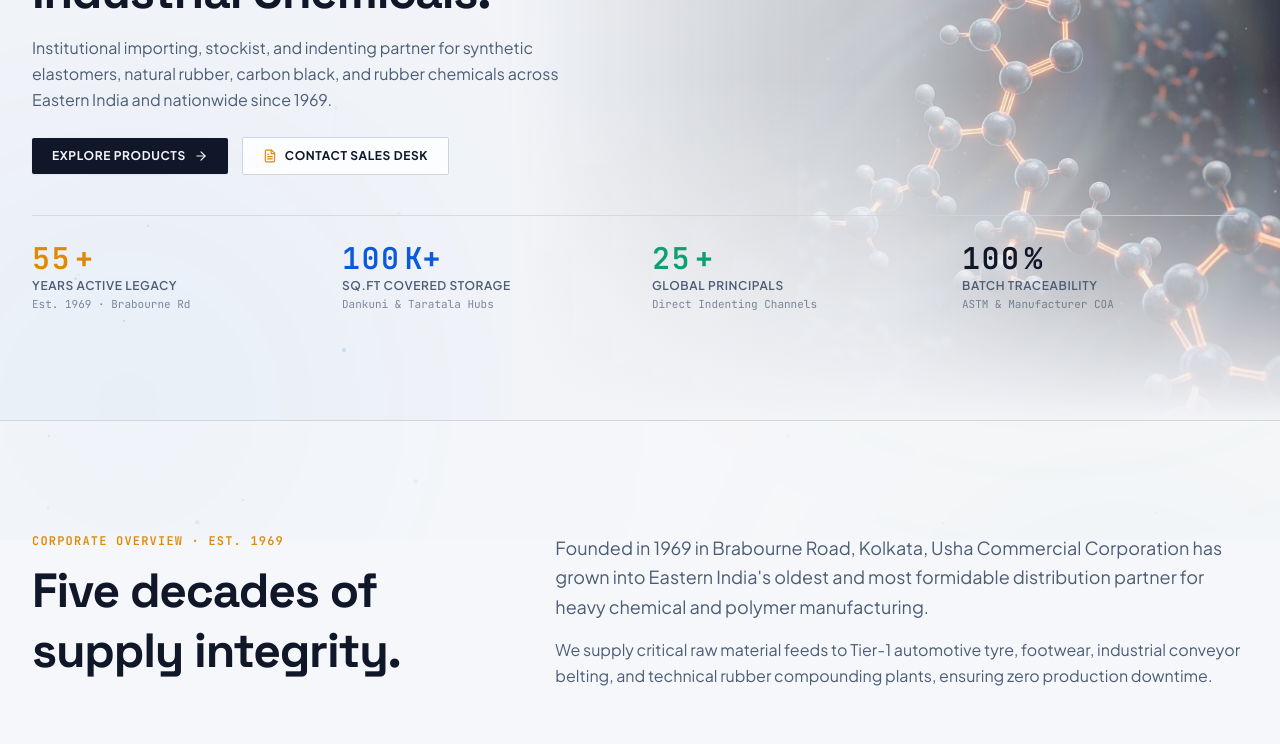
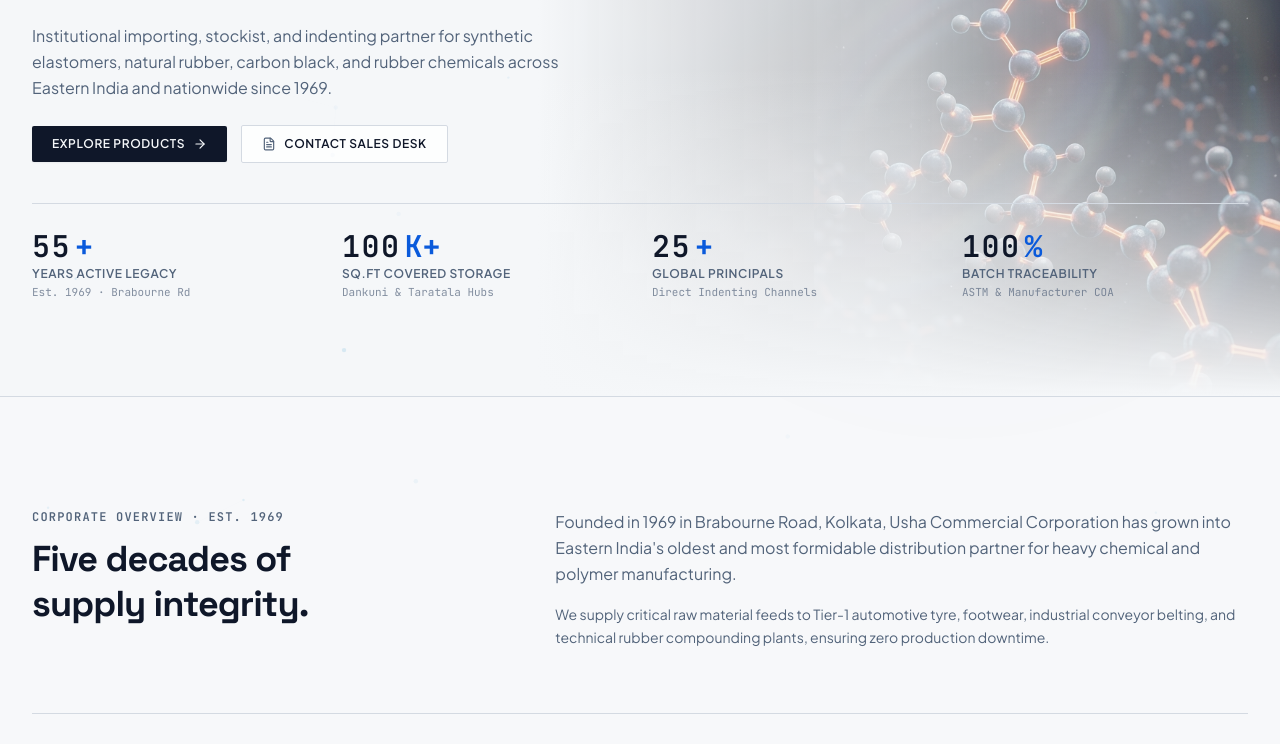
Before and after one commit to genaiwebsites/ucc, a Next.js app: page / in a window 1280 px wide. Shown: the part 260-1004 px from the top of the page. Built offline with nearby package versions, Linux system fonts and the light colour scheme.

Commit message:
Calibrate disciplined two-tone industrial color system: eliminate cartoonish rainbow and unify brand typography

```diff
--- a/src/app/globals.css
+++ b/src/app/globals.css
@@ -32,12 +32,8 @@
   --color-card: hsl(var(--card));
   --color-card-foreground: hsl(var(--card-foreground));
 
-  --color-amber: hsl(var(--amber));
-  --color-cobalt: hsl(var(--cobalt));
-  --color-cyan-chem: hsl(var(--cyan-chem));
-  --color-emerald-chem: hsl(var(--emerald-chem));
-  --color-carbon-chem: hsl(var(--carbon-chem));
-  --color-obsidian: hsl(var(--obsidian));
+  --color-brand: hsl(var(--brand));
+  --color-brand-accent: hsl(var(--brand-accent));
 
   --font-display: var(--font-space-grotesk), ui-sans-serif, system-ui, sans-serif;
   --font-sans: var(--font-jakarta), ui-sans-serif, system-ui, sans-serif;
@@ -47,39 +43,19 @@
   --radius-sm: 4px;
   --radius-md: 6px;
   --radius-lg: 8px;
-  --radius-xl: 12px;
 
   @keyframes marquee {
     from { transform: translateX(0); }
     to { transform: translateX(calc(-100% - var(--gap))); }
   }
 
-  @keyframes marquee-vertical {
-    from { transform: translateY(0); }
-    to { transform: translateY(calc(-100% - var(--gap))); }
-  }
-
-  @keyframes border-beam {
-    100% {
-      offset-distance: 100%;
-    }
-  }
-
-  @keyframes pulse-subtle {
-    0%, 100% { opacity: 0.8; transform: scale(1); }
-    50% { opacity: 1; transform: scale(1.02); }
-  }
-
   --animate-marquee: marquee var(--duration) linear infinite;
-  --animate-marquee-vertical: marquee-vertical var(--duration) linear infinite;
-  --animate-border-beam: border-beam var(--duration) infinite linear;
-  --animate-pulse-subtle: pulse-subtle 4s ease-in-out infinite;
 }
 
 @layer base {
   :root {
-    /* Light Theme (Engineered Titanium & High-Definition Industrial Accents) */
-    --background: 215 32% 96%;
+    /* Light Theme (Engineered Titanium & Institutional Steel Navy) */
+    --background: 215 28% 97%;
     --foreground: 222 47% 11%;
 
     --card: 0 0% 100%;
@@ -91,50 +67,46 @@
     --primary: 222 47% 11%;
     --primary-foreground: 210 40% 98%;
 
-    --secondary: 215 25% 91%;
+    --secondary: 215 20% 92%;
     --secondary-foreground: 222 47% 11%;
 
     --muted: 215 20% 90%;
-    --muted-foreground: 215 22% 38%;
+    --muted-foreground: 215 20% 40%;
 
-    --accent: 215 25% 88%;
+    --accent: 215 20% 92%;
     --accent-foreground: 222 47% 11%;
 
     --destructive: 0 84.2% 60.2%;
     --destructive-foreground: 210 40% 98%;
 
-    --border: 215 22% 84%;
-    --input: 215 22% 84%;
-    --ring: 36 95% 45%;
+    --border: 215 20% 86%;
+    --input: 215 20% 86%;
+    --ring: 217 91% 45%;
 
-    /* Scientific Industrial Chemistry Tones */
-    --amber: 36 95% 45%;
-    --cobalt: 217 91% 45%;
-    --cyan-chem: 198 93% 40%;
-    --emerald-chem: 160 84% 34%;
-    --carbon-chem: 215 25% 27%;
-    --obsidian: 222 47% 11%;
+    /* Strict Industrial Brand Pair: Precision Steel Blue + Technical Amber */
+    --brand: 217 91% 45%;
+    --brand-accent: 38 92% 50%;
   }
 
   .dark {
-    /* Dark Theme (Deep Obsidian Titanium & Molten Amber Glows) */
-    --background: 222 47% 4%;
+    /* Dark Theme (Obsidian Steel & High-Purity Ultramarine Blue) */
+    --background: 222 47% 5%;
     --foreground: 210 35% 96%;
 
-    --card: 222 40% 7%;
+    --card: 222 40% 8%;
     --card-foreground: 210 35% 96%;
 
-    --popover: 222 47% 6%;
+    --popover: 222 47% 7%;
     --popover-foreground: 210 35% 96%;
 
     --primary: 210 35% 96%;
     --primary-foreground: 222 47% 6%;
 
-    --secondary: 222 30% 11%;
+    --secondary: 222 30% 12%;
     --secondary-foreground: 210 35% 96%;
 
-    --muted: 222 30% 10%;
-    --muted-foreground: 215 20% 68%;
+    --muted: 222 30% 11%;
+    --muted-foreground: 215 20% 65%;
 
     --accent: 222 30% 14%;
     --accent-foreground: 210 35% 96%;
@@ -142,17 +114,13 @@
     --destructive: 0 62.8% 30.6%;
     --destructive-foreground: 210 35% 96%;
 
-    --border: 222 28% 14%;
-    --input: 222 28% 14%;
-    --ring: 38 95% 53%;
+    --border: 222 28% 15%;
+    --input: 222 28% 15%;
+    --ring: 217 91% 60%;
 
-    /* Scientific Industrial Chemistry Tones */
-    --amber: 38 95% 53%;
-    --cobalt: 217 91% 60%;
-    --cyan-chem: 198 93% 55%;
-    --emerald-chem: 160 84% 45%;
-    --carbon-chem: 215 20% 65%;
-    --obsidian: 222 47% 4%;
+    /* Strict Industrial Brand Pair */
+    --brand: 217 91% 60%;
+    --brand-accent: 38 95% 53%;
   }
 }
 
@@ -175,22 +143,14 @@
   }
 }
 
-/* Industrial Glow Utility */
-.industrial-glow-amber {
-  box-shadow: 0 0 40px -10px rgba(245, 158, 11, 0.2);
-}
-.industrial-glow-cobalt {
-  box-shadow: 0 0 40px -10px rgba(14, 165, 233, 0.2);
-}
-
-/* Custom Clean Scrollbar */
+/* Custom Scrollbar */
 ::-webkit-scrollbar {
-  width: 6px;
-  height: 6px;
+  width: 5px;
+  height: 5px;
 }
 ::-webkit-scrollbar-track {
   @apply bg-background;
 }
 ::-webkit-scrollbar-thumb {
-  @apply bg-border hover:bg-muted-foreground/50 rounded-xs;
+  @apply bg-border hover:bg-muted-foreground/40;
 }
--- a/src/components/sections/About.tsx
+++ b/src/components/sections/About.tsx
@@ -7,24 +7,18 @@
   const pillars = [
     {
       icon: ContainerFreightIcon,
-      accentColor: 'text-cobalt',
-      spotlightColor: 'rgba(37, 99, 235, 0.15)',
       domain: 'Direct Indenting & Agency',
       title: 'Global Port-to-Plant Supply',
       desc: 'Authorized channel representation for multinational petrochemical conglomerates. We facilitate direct container-load import indents to Kolkata and Haldia ports with complete customs clearance, ocean shipping logistics, and port-side de-stuffing.'
     },
     {
       icon: VulcanizationBridgeIcon,
-      accentColor: 'text-amber',
-      spotlightColor: 'rgba(217, 119, 6, 0.15)',
       domain: 'Buffer Warehousing',
       title: '100,000+ Sq.Ft Strategic Storage',
       desc: 'Extensive bonded, heavy-racking, and climate-controlled storage across Dankuni Logistics Park and Taratala Industrial Depot. We maintain 30 to 60-day buffer reserves for contracted clients to neutralize international shipping bottlenecks.'
     },
     {
       icon: MooneyViscometerIcon,
-      accentColor: 'text-emerald-chem',
-      spotlightColor: 'rgba(5, 150, 105, 0.15)',
       domain: 'Quality Governance',
       title: 'ASTM & REACH Compliance',
       desc: 'Every consignment undergoes rigid testing for Mooney Viscosity ML(1+4), Ash content, Bound Styrene, and Specific Gravity. 100% accompanied by authentic manufacturer Certificates of Analysis (COA).'
@@ -32,39 +26,39 @@
   ];
 
   return (
-    <section id="about" className="py-20 md:py-28 border-t border-border bg-card/30">
+    <section id="about" className="py-20 md:py-28 border-t border-border bg-card/20">
       <div className="max-w-7xl mx-auto px-6 md:px-8">
 
         {/* Section Header */}
         <div className="grid grid-cols-1 lg:grid-cols-12 gap-10 mb-16 items-start">
           <div className="lg:col-span-5">
-            <span className="text-xs font-mono tracking-widest text-amber uppercase font-semibold block mb-3">
+            <span className="text-xs font-mono tracking-widest text-muted-foreground uppercase font-semibold block mb-3">
               Corporate Overview · Est. 1969
             </span>
-            <h2 className="font-display font-bold text-3xl sm:text-4xl lg:text-5xl text-foreground leading-tight">
+            <h2 className="font-display font-bold text-3xl sm:text-4xl text-foreground leading-tight">
               Five decades of supply integrity.
             </h2>
           </div>
           <div className="lg:col-span-7">
-            <p className="text-base sm:text-lg text-muted-foreground font-sans leading-relaxed mb-4">
+            <p className="text-base text-muted-foreground font-sans leading-relaxed mb-4">
               Founded in 1969 in Brabourne Road, Kolkata, Usha Commercial Corporation has grown into Eastern India&apos;s oldest and most formidable distribution partner for heavy chemical and polymer manufacturing.
             </p>
-            <p className="text-sm sm:text-base text-muted-foreground font-sans leading-relaxed">
+            <p className="text-sm text-muted-foreground font-sans leading-relaxed">
               We supply critical raw material feeds to Tier-1 automotive tyre, footwear, industrial conveyor belting, and technical rubber compounding plants, ensuring zero production downtime.
             </p>
           </div>
         </div>
 
-        {/* 3 Scientific Pillar Columns with Aceternity-Style SpotlightCard */}
+        {/* 3 Scientific Pillar Columns */}
         <div className="grid grid-cols-1 md:grid-cols-3 gap-8 pt-8 border-t border-border">
           {pillars.map((pillar) => (
             <SpotlightCard
               key={pillar.domain}
-              spotlightColor={pillar.spotlightColor}
+              spotlightColor="rgba(37, 99, 235, 0.10)"
               className="space-y-4 p-6"
             >
               <div className="flex items-center justify-between">
-                <pillar.icon className={`w-7 h-7 ${pillar.accentColor}`} />
+                <pillar.icon className="w-6 h-6 text-foreground" />
                 <span className="font-mono text-[10px] uppercase text-muted-foreground tracking-wider font-semibold">
                   {pillar.domain}
                 </span>
--- a/src/components/sections/Hero.tsx
+++ b/src/components/sections/Hero.tsx
@@ -8,21 +8,21 @@
 
 export default function Hero() {
   return (
-    <section className="relative pt-28 pb-12 md:pt-32 md:pb-16 overflow-hidden min-h-[85vh] flex flex-col justify-center" id="hero">
+    <section className="relative pt-28 pb-12 md:pt-32 md:pb-16 overflow-hidden min-h-[82vh] flex flex-col justify-center" id="hero">
 
-      {/* 3D Molecular Polymer Artwork - Crisp, Gradual, Vivid */}
-      <div className="absolute top-0 right-0 w-full lg:w-[60%] h-full pointer-events-none z-0">
+      {/* 3D Molecular Polymer Artwork - Crisp, Gradual, Disciplined */}
+      <div className="absolute top-0 right-0 w-full lg:w-[58%] h-full pointer-events-none z-0">
         <div className="relative w-full h-full">
           <Image
             src="/hero-bg.png"
             alt="Polymer Chain Molecular Structure & Covalent Bonds"
             fill
             priority
-            sizes="(max-width: 1024px) 100vw, 60vw"
-            className="object-cover object-center lg:object-right opacity-85 dark:opacity-95 contrast-110"
+            sizes="(max-width: 1024px) 100vw, 58vw"
+            className="object-cover object-center lg:object-right opacity-80 dark:opacity-90 contrast-105"
           />
           {/* Smooth Gradual Fade */}
-          <div className="absolute inset-0 bg-gradient-to-r from-background via-background/75 to-transparent/10" />
+          <div className="absolute inset-0 bg-gradient-to-r from-background via-background/70 to-transparent/10" />
           <div className="absolute inset-0 bg-gradient-to-t from-background via-transparent to-transparent/30" />
         </div>
       </div>
@@ -37,7 +37,7 @@
             initial={{ opacity: 0, y: 14 }}
             animate={{ opacity: 1, y: 0 }}
             transition={{ duration: 0.5 }}
-            className="font-display font-black text-3xl sm:text-4xl md:text-5xl text-foreground leading-[1.12] mb-4 tracking-tight"
+            className="font-display font-bold text-3xl sm:text-4xl md:text-5xl text-foreground leading-[1.12] mb-4 tracking-tight"
           >
             Precision Polymers &amp; Heavy Industrial Chemicals.
           </motion.h1>
@@ -61,33 +61,33 @@
           >
             <Link
               href="#products"
-              className="inline-flex items-center gap-2 px-5 py-2.5 bg-foreground text-background font-sans font-bold text-xs uppercase tracking-wider hover:bg-amber hover:text-foreground transition-all rounded-xs shadow-xs"
+              className="inline-flex items-center gap-2 px-5 py-2.5 bg-foreground text-background font-sans font-semibold text-xs uppercase tracking-wider hover:bg-brand hover:text-primary-foreground transition-all rounded-xs shadow-xs"
             >
               <span>Explore Products</span>
               <ArrowRight className="w-3.5 h-3.5" />
             </Link>
             <Link
               href="#contact"
-              className="inline-flex items-center gap-2 px-5 py-2.5 border border-border bg-card/80 text-foreground font-sans font-bold text-xs uppercase tracking-wider hover:border-foreground transition-all rounded-xs"
+              className="inline-flex items-center gap-2 px-5 py-2.5 border border-border bg-card/80 text-foreground font-sans font-semibold text-xs uppercase tracking-wider hover:border-foreground transition-all rounded-xs"
             >
-              <FileText className="w-3.5 h-3.5 text-amber" />
+              <FileText className="w-3.5 h-3.5 text-muted-foreground" />
               <span>Contact Sales Desk</span>
             </Link>
           </motion.div>
 
         </div>
 
-        {/* Compact Integrated Metric Bar */}
+        {/* Disciplined Metric Bar - Unified Cohesive Typography */}
         <motion.div
           initial={{ opacity: 0, y: 10 }}
           animate={{ opacity: 1, y: 0 }}
           transition={{ duration: 0.6, delay: 0.3 }}
-          className="grid grid-cols-2 sm:grid-cols-4 gap-4 sm:gap-6 pt-6 border-t border-border/80"
+          className="grid grid-cols-2 sm:grid-cols-4 gap-4 sm:gap-6 pt-6 border-t border-border"
         >
           <div className="space-y-0.5">
-            <div className="flex items-center gap-1 font-mono text-2xl sm:text-3xl font-black text-amber">
+            <div className="flex items-center gap-1 font-mono text-2xl sm:text-3xl font-bold text-foreground">
               <NumberTicker value={55} />
-              <span>+</span>
+              <span className="text-brand">+</span>
             </div>
             <div className="font-sans text-xs text-muted-foreground uppercase tracking-wider font-semibold">
               Years Active Legacy
@@ -96,9 +96,9 @@
           </div>
 
           <div className="space-y-0.5">
-            <div className="flex items-center gap-1 font-mono text-2xl sm:text-3xl font-black text-cobalt">
+            <div className="flex items-center gap-1 font-mono text-2xl sm:text-3xl font-bold text-foreground">
               <NumberTicker value={100} />
-              <span>K+</span>
+              <span className="text-brand">K+</span>
             </div>
             <div className="font-sans text-xs text-muted-foreground uppercase tracking-wider font-semibold">
               Sq.Ft Covered Storage
@@ -107,9 +107,9 @@
           </div>
 
           <div className="space-y-0.5">
-            <div className="flex items-center gap-1 font-mono text-2xl sm:text-3xl font-black text-emerald-chem">
+            <div className="flex items-center gap-1 font-mono text-2xl sm:text-3xl font-bold text-foreground">
               <NumberTicker value={25} />
-              <span>+</span>
+              <span className="text-brand">+</span>
             </div>
             <div className="font-sans text-xs text-muted-foreground uppercase tracking-wider font-semibold">
               Global Principals
@@ -118,9 +118,9 @@
           </div>
 
           <div className="space-y-0.5">
-            <div className="flex items-center gap-1 font-mono text-2xl sm:text-3xl font-black text-foreground">
+            <div className="flex items-center gap-1 font-mono text-2xl sm:text-3xl font-bold text-foreground">
               <NumberTicker value={100} />
-              <span>%</span>
+              <span className="text-brand">%</span>
             </div>
             <div className="font-sans text-xs text-muted-foreground uppercase tracking-wider font-semibold">
               Batch Traceability
--- a/src/components/sections/Products.tsx
+++ b/src/components/sections/Products.tsx
@@ -239,7 +239,7 @@
               onClick={() => setActiveCategory(cat.id)}
               className={`text-xs font-sans uppercase tracking-wider transition-colors pb-2 -mb-2.5 whitespace-nowrap ${
                 activeCategory === cat.id
-                  ? 'text-foreground font-bold border-b-2 border-amber'
+                  ? 'text-foreground font-bold border-b-2 border-foreground'
                   : 'text-muted-foreground hover:text-foreground font-medium'
               }`}
             >
@@ -265,7 +265,7 @@
                     <span className="text-[11px] font-mono text-muted-foreground">
                       {item.chemicalCode}
                     </span>
-                    <span className={`text-[11px] font-mono font-bold uppercase ${item.accentColor}`}>
+                    <span className="text-[11px] font-mono font-semibold uppercase text-brand">
                       {item.familyTag}
                     </span>
                   </div>
@@ -295,7 +295,7 @@
                   </span>
                   <button
                     onClick={() => { setModalProduct(item); setModalDone(false); }}
-                    className="inline-flex items-center gap-1 font-sans font-semibold text-xs text-amber hover:underline shrink-0"
+                    className="inline-flex items-center gap-1 font-sans font-semibold text-xs text-foreground hover:text-brand hover:underline shrink-0"
                   >
                     <span>Request Spec &amp; COA</span>
                     <FileDown className="w-3.5 h-3.5" />
--- a/src/components/ui/AmbientBackground.tsx
+++ b/src/components/ui/AmbientBackground.tsx
@@ -5,31 +5,14 @@
 export default function AmbientBackground() {
   return (
     <div className="fixed inset-0 pointer-events-none z-[-1] overflow-hidden">
-      {/* Dynamic Molecular Particle Mesh */}
-      <Particles quantity={45} staticity={40} ease={40} className="opacity-40 dark:opacity-60" />
+      {/* Subtle Monochrome Molecular Particles */}
+      <Particles quantity={35} staticity={50} ease={50} className="opacity-30 dark:opacity-40" />
 
-      {/* Atmospheric Multi-Chromic Ambient Light Wells */}
-      {/* Amber Vulcanization Warmth (Top Right) */}
+      {/* Subtle Deep Navy/Slate Ambient Depth (No cartoonish color blobs) */}
       <div
-        className="absolute -top-[20%] -right-[15%] w-[65vw] h-[65vw] rounded-full blur-[140px] opacity-25 dark:opacity-20 pointer-events-none"
+        className="absolute top-0 right-0 w-[50vw] h-[50vw] rounded-full blur-[160px] opacity-15 dark:opacity-20 pointer-events-none"
         style={{
-          background: 'radial-gradient(circle, rgba(245, 158, 11, 0.4) 0%, rgba(217, 119, 6, 0.15) 50%, transparent 70%)'
-        }}
-      />
-
-      {/* Petrochemical Cobalt/Cyan Well (Mid Left) */}
-      <div
-        className="absolute top-[35%] -left-[20%] w-[60vw] h-[60vw] rounded-full blur-[150px] opacity-20 dark:opacity-15 pointer-events-none"
-        style={{
-          background: 'radial-gradient(circle, rgba(14, 165, 233, 0.35) 0%, rgba(37, 99, 235, 0.15) 50%, transparent 70%)'
-        }}
-      />
-
-      {/* Quality Verification Emerald Well (Lower Right) */}
-      <div
-        className="absolute top-[75%] -right-[15%] w-[55vw] h-[55vw] rounded-full blur-[140px] opacity-20 dark:opacity-15 pointer-events-none"
-        style={{
-          background: 'radial-gradient(circle, rgba(16, 185, 129, 0.3) 0%, rgba(5, 150, 105, 0.1) 50%, transparent 70%)'
+          background: 'radial-gradient(circle, rgba(37, 99, 235, 0.3) 0%, transparent 70%)'
         }}
       />
     </div>
```
Also changed, not shown: src/components/layout/Navbar.tsx (+13 -14 lines), src/components/sections/Geography.tsx (+9 -16 lines), src/components/sections/Mission.tsx (+7 -15 lines).
